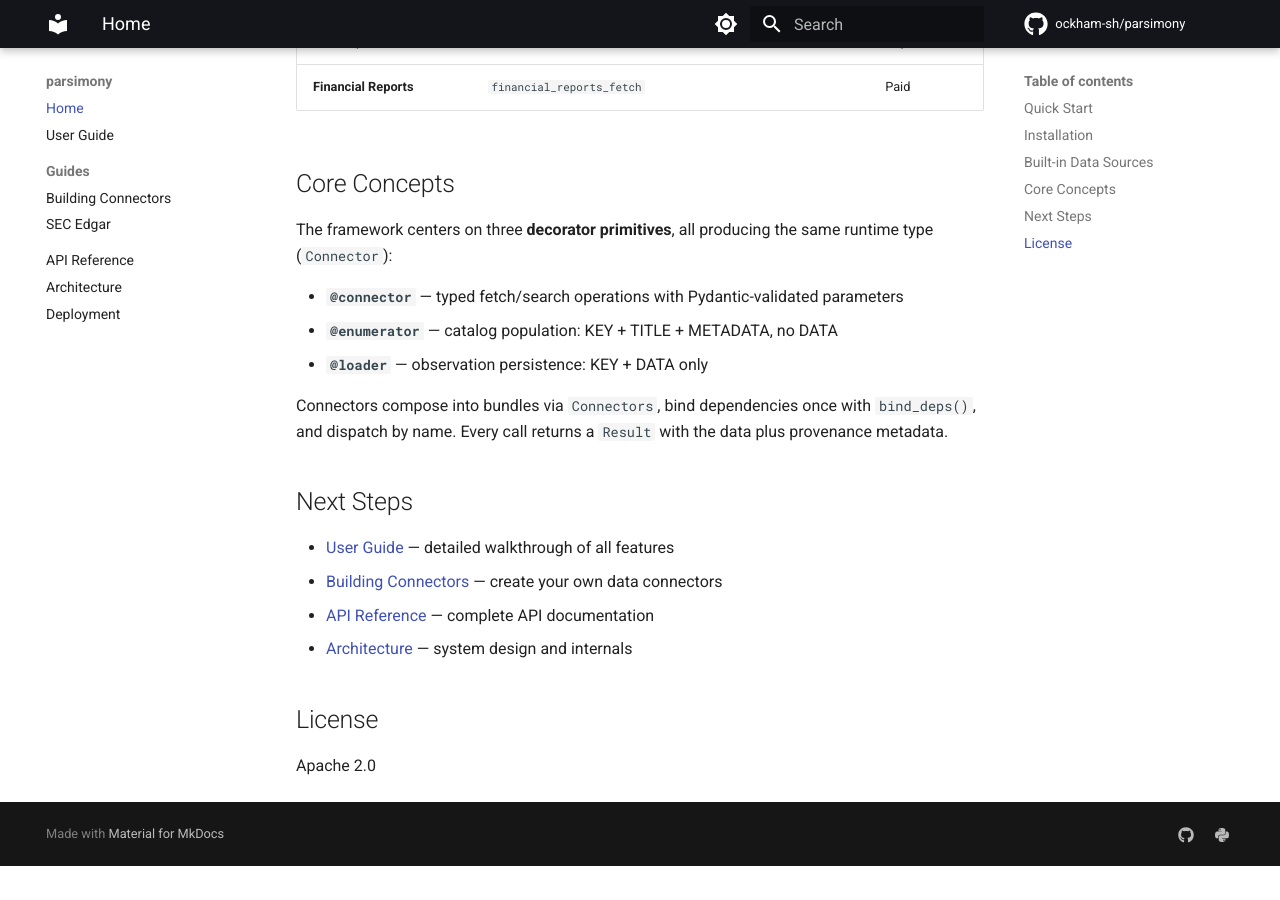
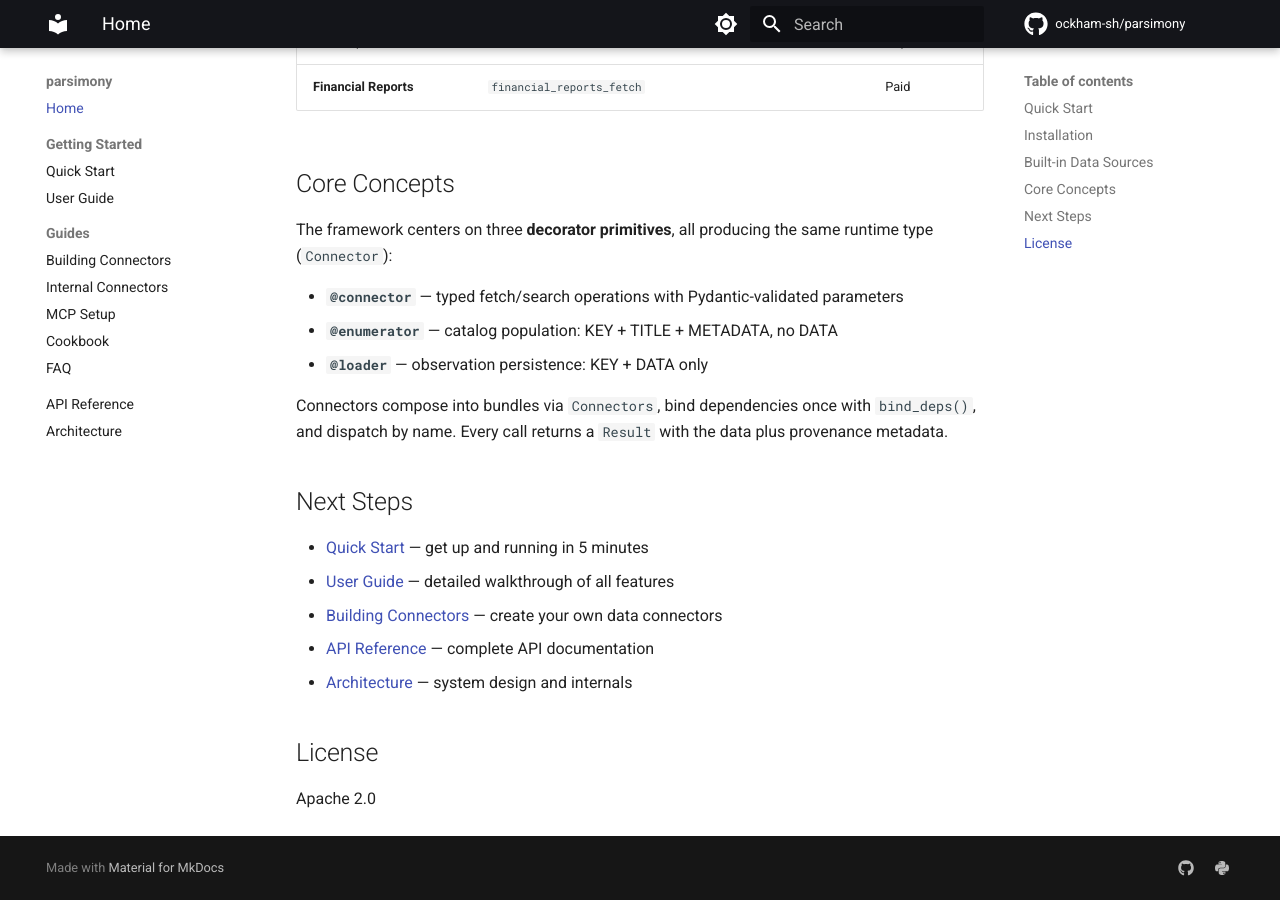
Before and after one commit to ockham-sh/parsimony, an MkDocs documentation site: the page built from docs/index.md, in a window 1280 px wide and 900 px high, scrolled down 1354 px. Built offline with MkDocs 1.6.1 and Material for MkDocs 9.7.7, drawn with Linux system fonts in a browser that asks for light colours; comment, search, counter and statistics services are not loaded; before the commit the page ends 2220 px from its top, so only the background shows below that.

Commit message:
docs: fix navigation and links in mkdocs.yml and index.md
- Reorganize nav into Getting Started and Guides sections
- Add missing documentation pages to nav (cookbook, faq, internal-connectors, mcp-setup)
- Remove references to non-existent pages (connector-implementation-guide, sec-edgar-connectors, deployment)
- Fix broken link in index.md (connector-implementation-guide.md → connector-guide.md)
- Add Quick Start link to Next Steps section for better onboarding

This resolves mkdocs strict mode build failures by ensuring all nav entries reference actual documentation files.

Co-Authored-By: Claude Opus 4.6 (1M context) <noreply@anthropic.com>

```diff
--- a/docs/index.md
+++ b/docs/index.md
@@ -55,8 +55,9 @@ Connectors compose into bundles via `Connectors`, bind dependencies once with `b
 
 ## Next Steps
 
+- [Quick Start](quickstart.md) — get up and running in 5 minutes
 - [User Guide](user-guide.md) — detailed walkthrough of all features
-- [Building Connectors](connector-implementation-guide.md) — create your own data connectors
+- [Building Connectors](connector-guide.md) — create your own data connectors
 - [API Reference](api-reference.md) — complete API documentation
 - [Architecture](architecture.md) — system design and internals
 
--- a/mkdocs.yml
+++ b/mkdocs.yml
@@ -39,13 +39,17 @@ theme:
 
 nav:
   - Home: index.md
-  - User Guide: user-guide.md
+  - Getting Started:
+      - Quick Start: quickstart.md
+      - User Guide: user-guide.md
   - Guides:
-      - Building Connectors: connector-implementation-guide.md
-      - SEC Edgar: sec-edgar-connectors.md
+      - Building Connectors: connector-guide.md
+      - Internal Connectors: internal-connectors.md
+      - MCP Setup: mcp-setup.md
+      - Cookbook: cookbook.md
+      - FAQ: faq.md
   - API Reference: api-reference.md
   - Architecture: architecture.md
-  - Deployment: deployment.md
 
 markdown_extensions:
   - pymdownx.highlight:
```
